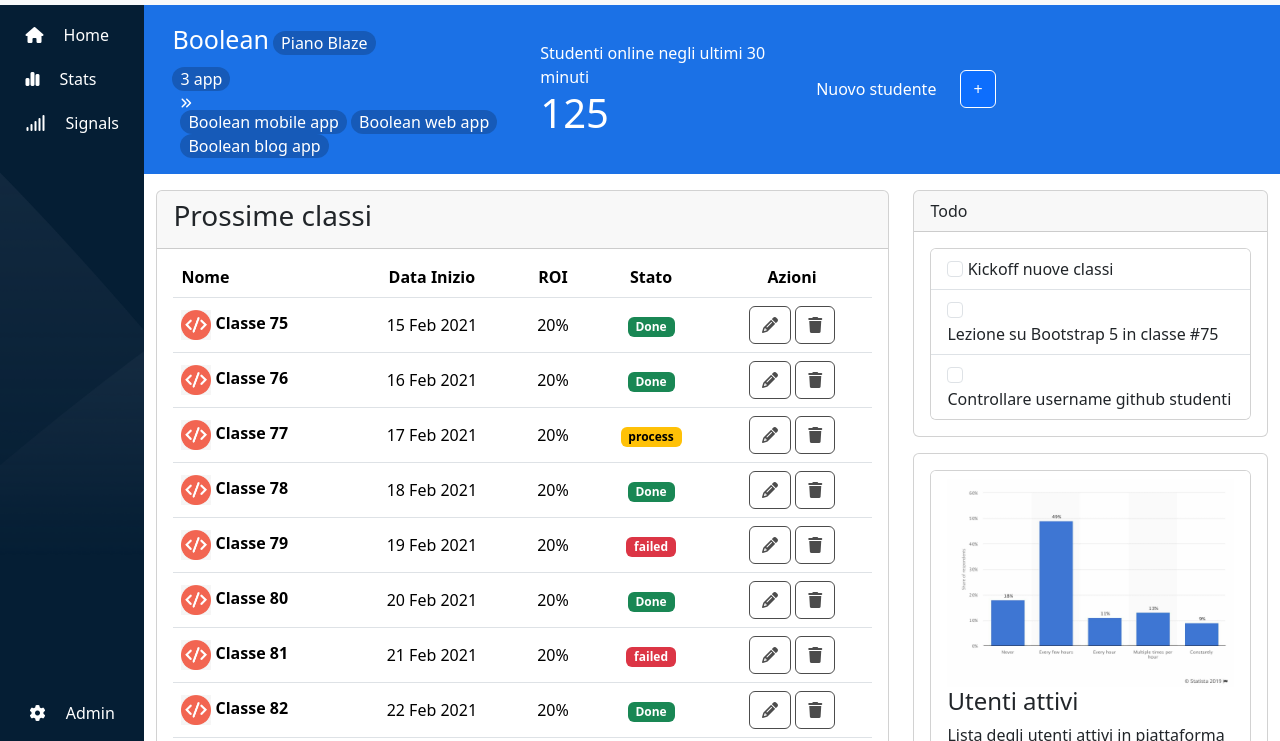
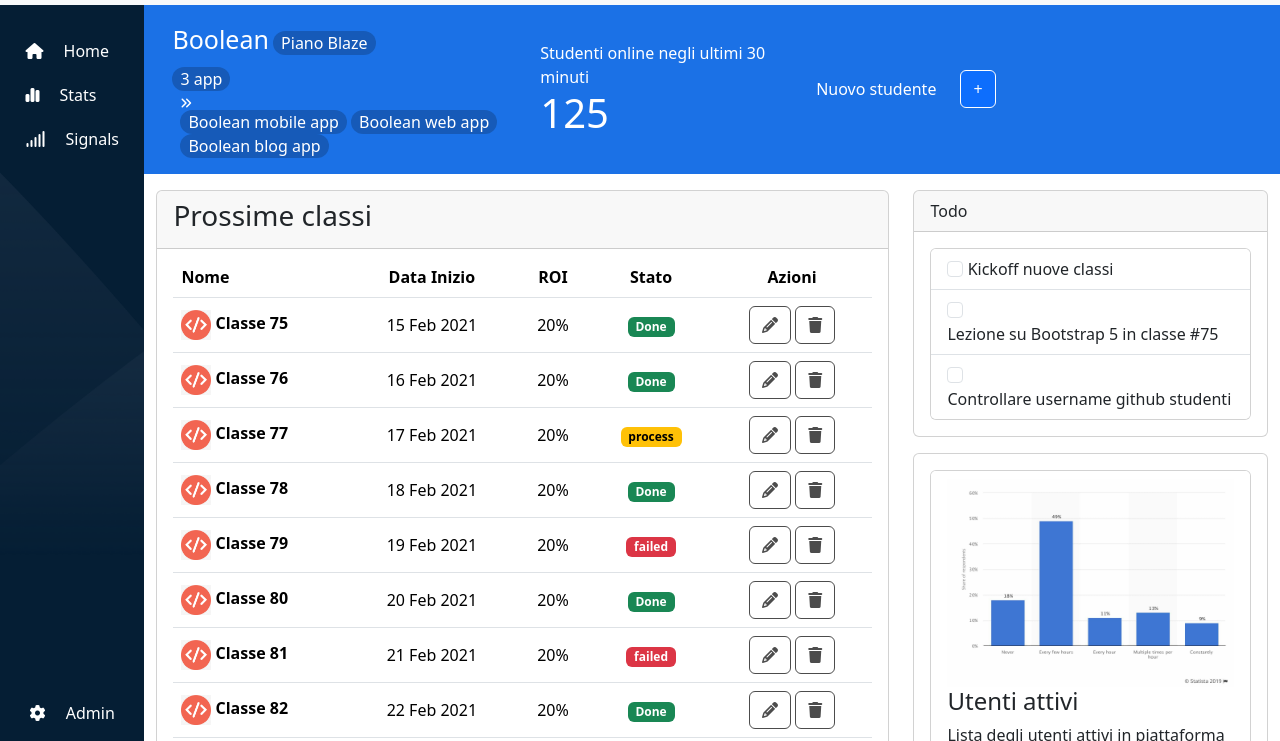
Before and after one commit to Andriy-Kolokolov/html-css-bootstrap-dashboard, a plain HTML site: page index.html in a window 1280 px wide. Shown: the part 59-800 px from the top of the page. Drawn offline with nearby package versions, Linux system fonts and the light colour scheme.

Commit message:
add sidebar margin top, reformat code

```diff
--- a/index.html
+++ b/index.html
@@ -67,7 +67,7 @@
 <div class="main-wrapper d-flex">
 
 	<aside class="container-fluid sidebar d-flex flex-column justify-content-between">
-		<nav class="navbar d-flex justify-content-center">
+		<nav class="mt-3 navbar d-flex justify-content-center">
 			<ul class="navbar-nav d-flex flex-column navbar-dark">
 				<li class="nav-item">
 					<a class="nav-link" href="#">
@@ -541,7 +541,7 @@
 				</div>
 				<div class="col-4 d-flex flex-column">
 					<label for="inputState" class="form-label">Stato</label>
-						<select class="h-100 form-select form-select-sm" id="inputState" >
+					<select class="h-100 form-select form-select-sm" id="inputState">
 						<option selected>Scegli...</option>
 						<option value="1">Italia</option>
 						<option value="2">Svizzera</option>
@@ -579,8 +579,6 @@
 </div>
 
 
-
-
 <script src="https://cdn.jsdelivr.net/npm/@popperjs/core@2.11.6/dist/umd/popper.min.js"
 		integrity="sha384-oBqDVmMz9ATKxIep9tiCxS/Z9fNfEXiDAYTujMAeBAsjFuCZSmKbSSUnQlmh/jp3"
 		crossorigin="anonymous"></script>
```
Lines whose indentation alone changed are shown as unchanged.
